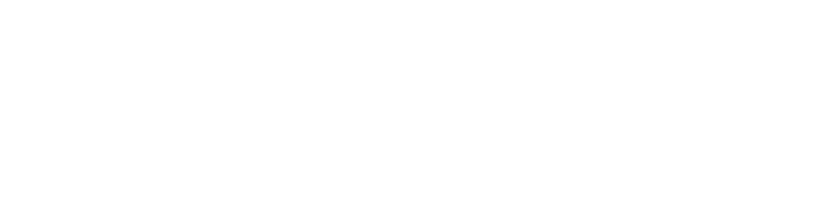
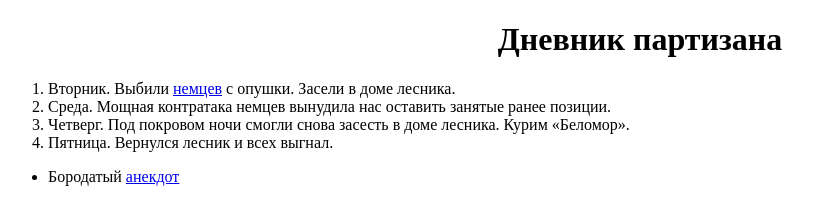
Before and after one commit to Alex00Rem/AlexandrRemsha_Hometasks, a plain HTML site: page index.html in a window 1280 px wide. Shown: the whole page, without its empty margins (0-813 px from the left). Drawn offline with Linux system fonts and the light colour scheme.

Commit message:
Update index.html

```diff
--- a/index.html
+++ b/index.html
@@ -8,5 +8,16 @@
 </head>
 <body>
 
+<h1 align= "center">Дневник партизана</h1>
+
+<ol>
+<li>Вторник. Выбили <a target="_blank" href="https://www.youtube.com/">немцев</a> с опушки. Засели в доме лесника.</li>
+<li>Среда. Мощная контратака немцев вынудила нас оставить занятые ранее позиции.</li>
+<li>Четверг. Под покровом ночи смогли снова засесть в доме лесника. Курим «Беломор».</li>
+<li>Пятница. Вернулся лесник и всех выгнал.</li>
+</ol>
+<ul>
+    <li> Бородатый <a target="_blank" href="https://git-scm.com/">анекдот</a></li>
+</ul>
 </body>
 </html>
```
